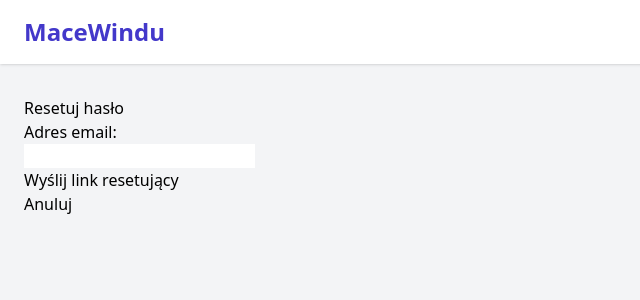
After one commit to justNoriX/Projektzespolowy, a Django app: page /MaceWindu/forgotPassword/ in a window 1280 px wide. The commit adds this page. Shown: the top 300 px of the page, without its empty margins (0-640 px from the left). Run offline with Django 3.2, Linux system fonts and the light colour scheme; parts of the project's set-up code (start-up, migrations or seed data) failed here and were passed over; some libraries are stand-ins or nearby versions.

Commit message:
added forgot password reset mechanism

```diff
--- a/MaceWindu/MaceWindu/settings.py
+++ b/MaceWindu/MaceWindu/settings.py
@@ -27,6 +27,7 @@ SECRET_KEY = env('SECRET_KEY')
 
 # GOOGLE_WEATHER_API_KEY
 GOOGLE_WEATHER_API_KEY = env('GOOGLE_WEATHER_API_KEY')
+
 
 # SECURITY WARNING: don't run with debug turned on in production!
 DEBUG = True
@@ -120,6 +121,8 @@ AUTH_PASSWORD_VALIDATORS = [
     },
 ]
 
+PASSWORD_RESET_TIMEOUT = 3600
+
 
 # Internationalization
 # https://docs.djangoproject.com/en/3.2/topics/i18n/
--- a/MaceWindu/MaceWinduApp/urls.py
+++ b/MaceWindu/MaceWinduApp/urls.py
@@ -2,6 +2,9 @@ from django.urls import path
 from django.views.generic import RedirectView
 
 from . import views
+from .views import CustomForgotPasswordEmailView, CustomForgotPasswordEmailSentView, \
+    CustomForgotPasswordCompleteView, CustomForgotPasswordChangeView
+
 urlpatterns=[
     path('', RedirectView.as_view(url='/MaceWindu/dashboard/', permanent=False)),
     path('register/', views.register_view,name="register"),
@@ -18,7 +21,11 @@ urlpatterns=[
     path('profile/changePassword/',views.CustomPasswordChangeView.as_view(),name="password_change"),
     path('analysisChoice/',views.analysis_choice_view,name="analysis_choice"),
     path('ObservationPointAnalysis/',views.op_analysis_view,name="op_analysis"),
-    path('SnapshotAnalysis/',views.snapshot_analysis_view,name='snapshot_analysis')
+    path('SnapshotAnalysis/',views.snapshot_analysis_view,name='snapshot_analysis'),
+    path('forgotPassword/',CustomForgotPasswordEmailView.as_view(),name='forgot_password_email'),
+    path('forgotPassword/sent/',CustomForgotPasswordEmailSentView.as_view(),name='forgot_password_email_sent'),
+    path('forgotPassword/confirm/<uidb64>/<token>/',CustomForgotPasswordChangeView.as_view(),name='forgot_password_change'),
+    path('forgotPassword/complete/',CustomForgotPasswordCompleteView.as_view(),name='forgot_password_complete')
 
 
 
--- a/MaceWindu/MaceWinduApp/views.py
+++ b/MaceWindu/MaceWinduApp/views.py
@@ -1,6 +1,7 @@
 from django.contrib.auth.models import User
 from django.contrib.auth.tokens import default_token_generator
-from django.contrib.auth.views import PasswordChangeView
+from django.contrib.auth.views import PasswordChangeView, PasswordResetView, PasswordResetDoneView, \
+    PasswordResetConfirmView, PasswordResetCompleteView
 from django.contrib.messages.views import SuccessMessageMixin
 from django.http import JsonResponse
 from django.shortcuts import render, redirect, get_object_or_404
@@ -93,7 +94,21 @@ class CustomPasswordChangeView(SuccessMessageMixin,PasswordChangeView):
     success_url = reverse_lazy('dashboard')
     success_message = "Hasło zostało zmienione pomyślnie"
 
+class CustomForgotPasswordEmailView(SuccessMessageMixin,PasswordResetView):
+    template_name = 'forgot_password_email_form.html'
+    email_template_name = 'email_templates/forgot_password_email.html'
+    subject_template_name ='email_templates/forgot_password_subject.txt'
+    success_url = reverse_lazy('forgot_password_email_sent')
 
+class CustomForgotPasswordEmailSentView(PasswordResetDoneView):
+    template_name = 'forgot_password_email_sent.html'
+
+class CustomForgotPasswordChangeView(SuccessMessageMixin, PasswordResetConfirmView):
+    template_name = 'forgot_password_change_form.html'
+    success_url = reverse_lazy('forgot_password_complete')
+
+class CustomForgotPasswordCompleteView(PasswordResetCompleteView):
+    template_name = 'forgot_password_complete.html'
 @login_required
 def dashboard_view(request):
     return render(request,'dashboard.html',{'user':request.user})
--- /dev/null
+++ b/MaceWindu/templates/email_templates/forgot_password_subject.txt
@@ -0,0 +1 @@
+Resetowanie hasła w MaceWindu
--- /dev/null
+++ b/MaceWindu/templates/forgot_password_complete.html
@@ -0,0 +1,5 @@
+{% extends "base.html" %}
+{% block content %}
+<h2>Hasło zostało zmienione</h2>
+<p>Możesz się teraz <a href="{% url 'login' %}">zalogować</a> używając nowego hasła.</p>
+{% endblock %}
--- /dev/null
+++ b/MaceWindu/templates/forgot_password_email_form.html
@@ -0,0 +1,13 @@
+{% extends "base.html" %}
+{% block content %}
+  <h2>Resetuj hasło</h2>
+<form method="post">
+  {% csrf_token %}
+  {{ form.email.label_tag }}<br>
+  {{ form.email }}<br>
+  <button type="submit">Wyślij link resetujący</button>
+</form>
+    <a href="{% url 'login' %}">
+       Anuluj
+    </a>
+{% endblock %}
--- /dev/null
+++ b/MaceWindu/templates/forgot_password_email_sent.html
@@ -0,0 +1,5 @@
+{% extends "base.html" %}
+{% block content %}
+  <h2>Wysłano e-mail</h2>
+<p>Jeśli podany adres istnieje w systemie, wysłaliśmy na niego link do zmiany hasła.</p>
+{% endblock %}
--- a/MaceWindu/templates/login.html
+++ b/MaceWindu/templates/login.html
@@ -10,6 +10,10 @@
         Zaloguj się
       </button>
     </form>
+      <p class="mt-4 text-center text-sm">
+      Zapomniałeś hasła?
+      <a href="{% url 'forgot_password_email' %}" class="text-indigo-600 hover:underline">Zresetuj hasła</a>
+    </p>
     <p class="mt-4 text-center text-sm">
       Nie masz konta?
       <a href="{% url 'register' %}" class="text-indigo-600 hover:underline">Zarejestruj się</a>
```
Also changed, not shown: MaceWindu/templates/email_templates/forgot_password_email.html (added, +8 -0 lines), MaceWindu/templates/forgot_password_change_form.html (added, +9 -0 lines).
